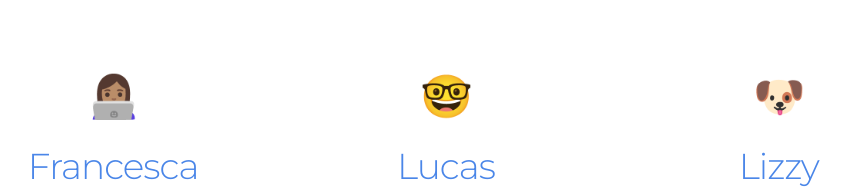
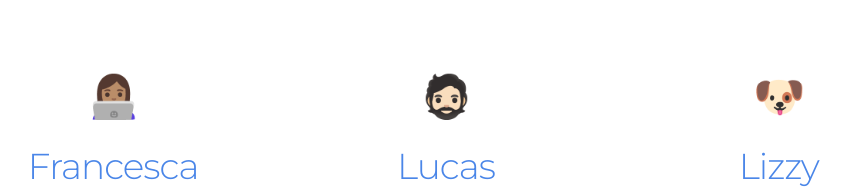
Before and after one commit to lucascantor/cantor.cloud, a plain HTML site: page index.html in a window 1280 px wide. Shown: the part 202-391 px from the top of the page, without its empty margins (194-1045 px from the left). Drawn offline with Linux system fonts and the light colour scheme.

Commit message:
Update emoji for Lucas

```diff
--- a/index.html
+++ b/index.html
@@ -44,7 +44,7 @@
         <h3><a href="https://francescacantor.com/">Francesca</a></h3>
       </div>
       <div class="hero four columns">
-        <h2><a href="https://lucascantor.com">🤓</a></h2>
+        <h2><a href="https://lucascantor.com">🧔🏻</a></h2>
         <h3><a href="https://lucascantor.com">Lucas</a></h3>
       </div>
       <div class="hero four columns">
```
